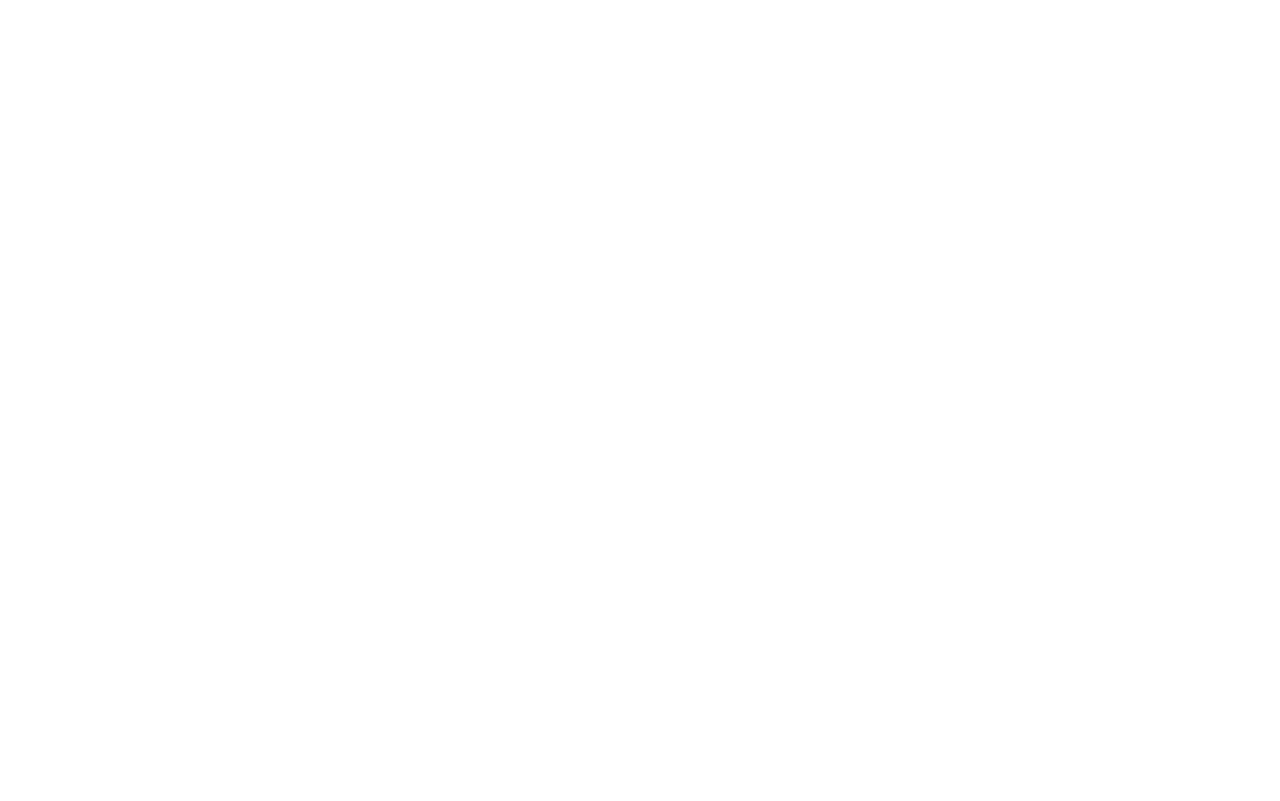
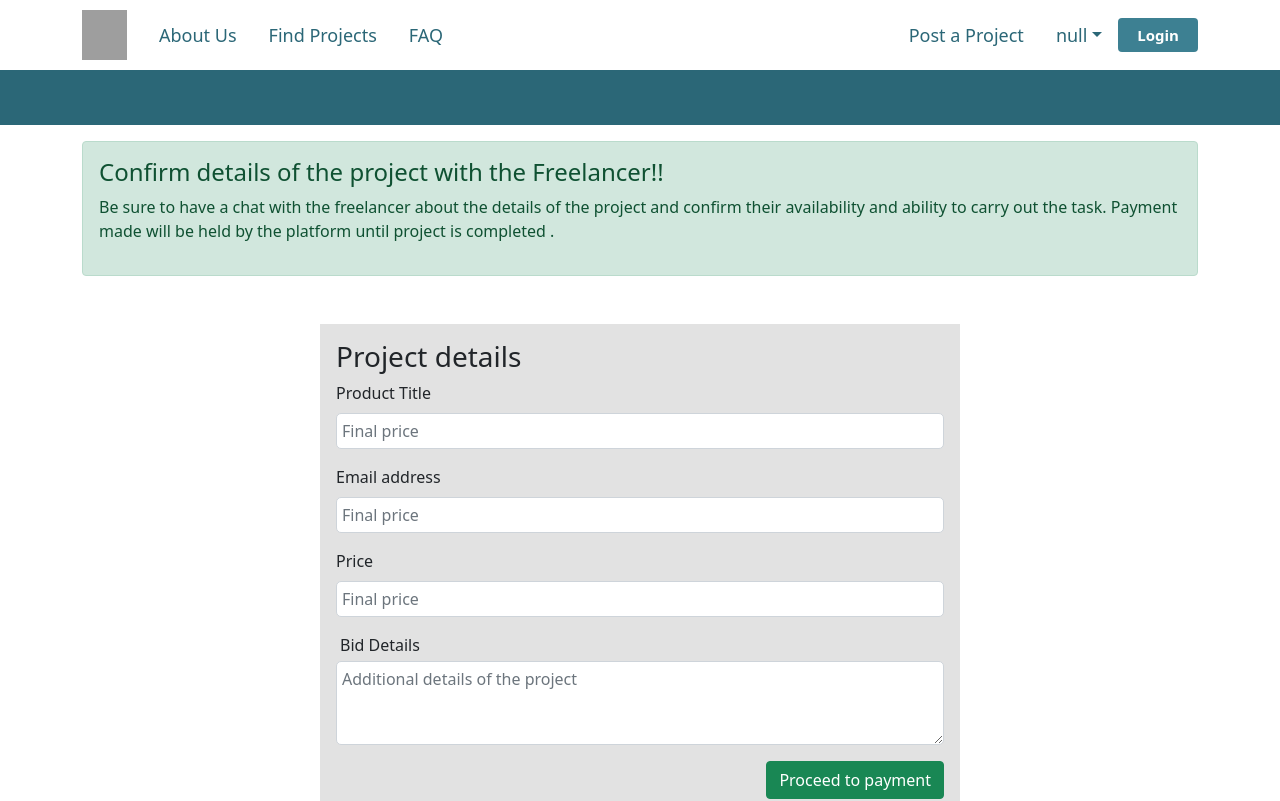
Before and after one commit to beejay321/Capstone, a React (Create React App) app: page /checkout/1/1 in a window 1280 px wide. Shown: the top 801 px of the page. Built offline with nearby package versions, Linux system fonts and the light colour scheme; no server answers; grey boxes are pictures that could not be loaded.

Commit message:
Create  checkout

```diff
--- a/src/App.js
+++ b/src/App.js
@@ -8,7 +8,7 @@
 import Dashboard from "./components/DashBoard";
 import PostProject from "./components/postProjects";
 import DetailPage from "./components/detailPage";
-// import Checkout from "./components/checkout";
+import Checkout from "./components/checkout";
 // import ConfirmDetails from "./components/confirmDetails";
 import Login from "./components/Login";
 import MyProfile from "./profile/MyProfile.jsx";
@@ -27,7 +27,7 @@
         <Route path="/postproject" render={(routerProps) => <PostProject {...routerProps} />} />
         <Route path="/login" render={(routerProps) => <Login {...routerProps} />} />
         <Route path="/details/:projectId" render={(routerProps) => <DetailPage title="DETAILS" {...routerProps} />} />
-        {/* <Route path="/checkout/:projectId/:bidId" render={(routerProps) => <Checkout {...routerProps} />} /> */}
+        <Route path="/checkout/:projectId/:bidId" render={(routerProps) => <Checkout {...routerProps} />} />
         {/* <Route path="/confirmProjectDetails/:bidderId" render={(routerProps) => <ConfirmDetails {...routerProps} />} /> */}
         <Route path="/users/:id" render={(routerProps) => <MyProfile {...routerProps} />} />
         {/* <Route path="/updateProfile" render={(routerProps) => <UpdateProfile {...routerProps} />} /> */}
--- /dev/null
+++ b/src/components/checkout.jsx
@@ -0,0 +1,225 @@
+import React, { useState, useEffect } from "react";
+import { Container, Row, Button, Form, Col, Alert } from "react-bootstrap";
+import "../styles/checkout.css";
+import PayPal from "./PayPal";
+import NavBar from "./NavBar";
+import Footer from "./Footer";
+
+// const ADDRESS = "http://localhost:3255";
+const MY_APP_API_URL = "https://clientconnectapp.herokuapp.com";
+
+const Checkout = ({ match, history }) => {
+  const [bidder, setBidder] = useState("");
+  // const [checkout, setCheckOut] = useState(false);
+  const [price, setPrice] = useState("");
+  const [projectDetails, setProjectDetails] = useState("");
+  const [project, setProject] = useState("");
+  const [hidePaypal, setHidePaypal] = useState(false);
+  const [showPaymentDiv, setShowPaymentDiv] = useState(false);
+  const [paymentDetails, setPaymentDetails] = useState("");
+  const [alert, setAlert] = useState("confirm");
+
+  useEffect(() => {
+    const getProject = async () => {
+      try {
+        let response = await fetch(`${MY_APP_API_URL}/projects/${match.params.projectId}`);
+        console.log(response);
+        let result = await response.json();
+        console.log(result);
+        setProject(result);
+        setProjectDetails(result.Description);
+      } catch (error) {
+        console.log(error);
+      }
+    };
+    getProject();
+  }, [match.params.projectId]);
+
+  useEffect(() => {
+    const getBid = async () => {
+      try {
+        let response = await fetch(`${MY_APP_API_URL}/projects/${match.params.projectId}/bids/${match.params.bidId}`);
+        console.log(response);
+        if (response.ok) {
+          let result = await response.json();
+          console.log(result);
+          setPrice(result.cost);
+          const bidderId = result.user;
+
+          try {
+            let response = await fetch(`${MY_APP_API_URL}/users/${bidderId}`, {
+              method: "GET",
+              headers: {
+                authorization: `Bearer ${localStorage.getItem("accessToken")}`,
+              },
+            });
+            if (response.ok) {
+              let data = await response.json();
+              console.log(data);
+              setBidder(data);
+            }
+          } catch (error) {}
+        }
+      } catch (error) {
+        console.log(error);
+      }
+    };
+    getBid();
+  }, [match.params.projectId, match.params.bidId]);
+
+  const makePayment = () => {
+    const service = {
+      title: project.summary,
+      email: bidder.email,
+      price: price,
+      details: projectDetails,
+    };
+    setPaymentDetails(service);
+    console.log(service);
+    console.log(alert);
+    setAlert("saved");
+    console.log(alert);
+    // setCheckOut(true);
+    setShowPaymentDiv(true);
+  };
+
+  return (
+    <>
+      <NavBar />
+      <div className="topRow"></div>
+      {hidePaypal ? (
+        <div>
+          <div className="d-flex justify-content-center py-5">
+            <Col xs={3} className="py-3 CheckoutBox ">
+              <div className="d-flex justify-content-center py-2">
+                <h3>Payment has been made to the freelancer !</h3>
+              </div>
+              <div className=" p-3">
+                <div className="py-1    ">
+                  <p className="projectLabel"> Product Title</p>
+                  <p className="fixedValue"> {project.summary}</p>
+                </div>
+
+                <div className="py-1  my-1  ">
+                  <p className="projectLabel"> Description</p>
+                  <p className="fixedValue">{projectDetails}</p>
+                </div>
+                <div className="py-1  my-1  ">
+                  <p className="projectLabel"> Price</p>
+
+                  <p className="fixedValue">{price}</p>
+                </div>
+                <div className=" mt-1">
+                  <p className="projectLabel"> Location</p>
+
+                  <p className="fixedValue">{project.location}</p>
+                </div>
+              </div>
+              <div className=" p-3">
+                <Button onClick={() => history.push(`/users/${bidder._id}`)}>Contact Freelancer</Button>
+              </div>
+            </Col>
+          </div>
+        </div>
+      ) : (
+        <Container className=" CheckoutContainer mb-5">
+          {alert === "confirm" && (
+            <Alert className="my-3" variant="success">
+              <Alert.Heading>Confirm details of the project with the Freelancer!!</Alert.Heading>
+              <p>
+                Be sure to have a chat with the freelancer about the details of the project and confirm their availability and ability to carry out the task. Payment made will be held by the platform
+                until project is completed .
+              </p>
+            </Alert>
+          )}
+          {alert === "saved" && (
+            <Alert className="my-3" variant="success">
+              <Alert.Heading>Project details saved, you can make payment now</Alert.Heading>
+            </Alert>
+          )}
+          {alert === "paymentMade" && (
+            <Alert className="my-3" variant="success">
+              <Alert.Heading>Payment made succesfully</Alert.Heading>
+            </Alert>
+          )}
+          {alert === "emailSent" && (
+            <Alert className="my-3" variant="success">
+              <Alert.Heading>Confirmation email has been sent to freelancer</Alert.Heading>
+            </Alert>
+          )}
+
+          <Row className="d-flex gap-5 my-5">
+            <Col xs={6} className=" CheckoutBox p-3">
+              <h3>Project details</h3>
+              <div className="  ">
+                <div>
+                  <Form>
+                    <Form.Group className="mb-3" controlId="exampleForm.ControlTextarea1">
+                      <Form.Label> Product Title</Form.Label>
+                      <Form.Control className="fixedValue" value={project.summary} required type="text" placeholder="Final price" />
+                    </Form.Group>
+                  </Form>
+                </div>
+                <div>
+                  <Form>
+                    <Form.Group className="mb-3" controlId="exampleForm.ControlTextarea1">
+                      <Form.Label> Email address</Form.Label>
+                      <Form.Control className="fixedValue" value={bidder.email} required type="text" placeholder="Final price" />
+                    </Form.Group>
+                  </Form>
+                </div>
+
+                <div>
+                  <Form>
+                    <Form.Group className="mb-3" controlId="exampleForm.ControlTextarea1">
+                      <Form.Label>Price</Form.Label>
+                      <Form.Control className="fixedValue" value={price} required onChange={(e) => setPrice(e.target.value)} type="text" placeholder="Final price" />
+                    </Form.Group>
+                  </Form>
+                </div>
+                <div>
+                  <p className="m-1">Bid Details</p>
+                  <Form>
+                    <Form.Group className="mb-3" controlId="exampleForm.ControlTextarea1">
+                      <Form.Control
+                        required
+                        className="fixedValue"
+                        value={projectDetails}
+                        onChange={(e) => setProjectDetails(e.target.value)}
+                        as="textarea"
+                        rows={3}
+                        placeholder="Additional details of the project"
+                      />
+                    </Form.Group>
+                  </Form>
+                </div>
+                <div className="d-flex justify-content-end gap-1">
+                  {/* {!checkout && */}
+                  <Button variant="success" type="submit" onClick={makePayment}>
+                    Proceed to payment
+                  </Button>
+                  {/* } */}
+                </div>
+              </div>
+            </Col>
+
+            {showPaymentDiv && (
+              <Col className=" CheckoutBox p-3">
+                <h3 className="pb-2">Payment Method</h3>
+
+                <div>
+                  {/* {checkout && ( */}
+                  <PayPal setAlert={setAlert} paymentDetails={paymentDetails} setHidePaypal={setHidePaypal} project={project} bidder={bidder} price={price} projectDetails={projectDetails} />
+                  {/* )} */}
+                </div>
+                {/* </div> */}
+              </Col>
+            )}
+          </Row>
+        </Container>
+      )}
+      <Footer />
+    </>
+  );
+};
+export default Checkout;
```
